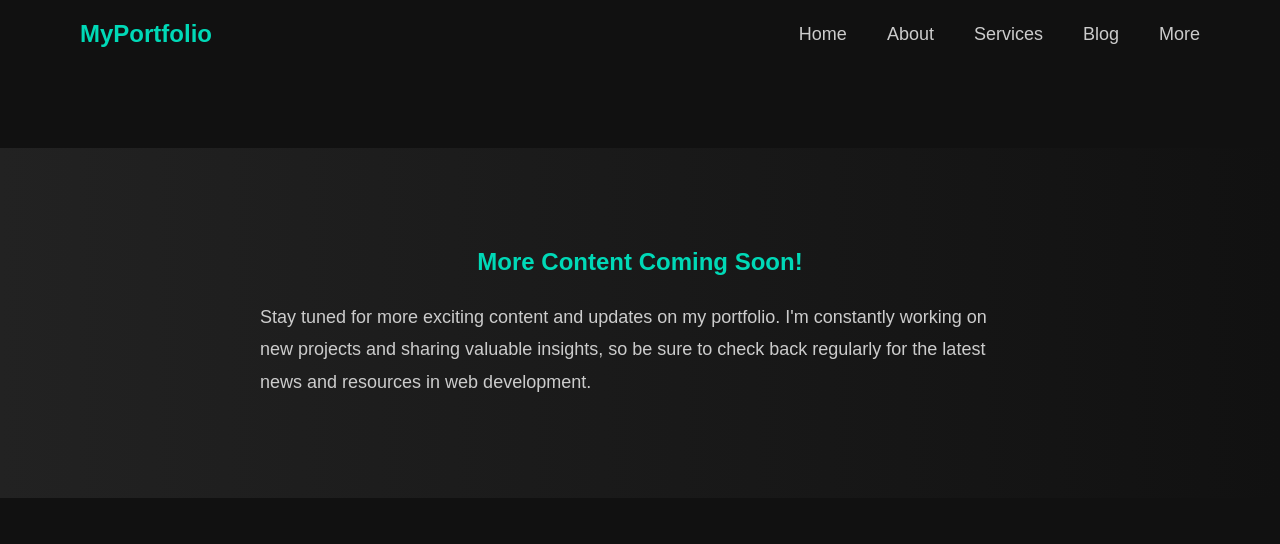
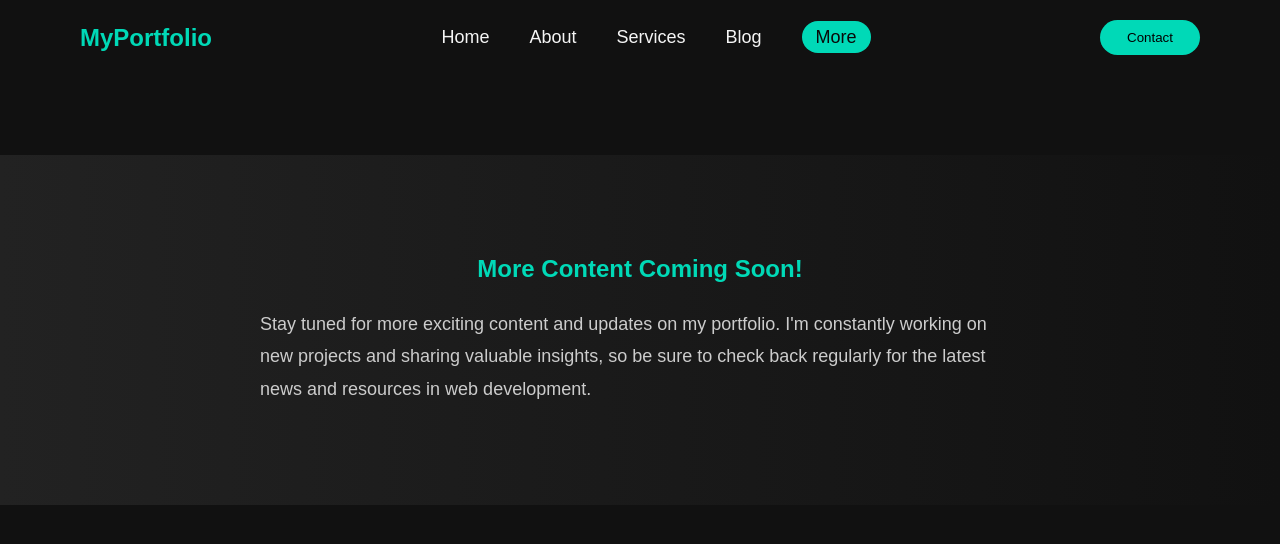
Before and after one commit to nishanttripathi0061-hub/portfolio, a plain HTML site: page more.html in a window 1280 px wide. Drawn offline with Linux system fonts and the light colour scheme.

Commit message:
add some js

```diff
--- a/more.html
+++ b/more.html
@@ -8,19 +8,20 @@
 </head>
 <body>
 
-     <nav>
+    <nav>
         <div class="logo">MyPortfolio</div>
 
-        <ul>
-            <a href="index.html"><li>Home</li></a>
-            <a href="about.html"><li>About</li></a>
-            <a href="services.html"><li>Services</li></a>
-            <a href="blog.html"><li>Blog</li></a>
-            <a href="more.html"><li>More</li></a>
-        </ul>
+            <ul>
+                <li><a href="index.html">Home</a></li>
+                <li><a href="about.html">About</a></li>
+                <li><a href="services.html">Services</a></li>
+                <li><a href="blog.html">Blog</a></li>
+                <li><a href="more.html">More</a></li>
+            </ul>
 
+        <button class="contact-btn">Contact</button>
+    </nav>
 
-    </nav>
 
 
     <section class="more-section">
@@ -32,6 +33,6 @@
     </section>
 
 
-
+ <script src="script.js"></script>
 </body>
 </html>
--- /dev/null
+++ b/script.js
@@ -0,0 +1,11 @@
+let pageName = window.location.pathname.split("/").pop();
+let navLinks = document.querySelectorAll("nav a");
+navLinks.forEach(link => {
+    if (link.getAttribute("href") === pageName) {
+        link.classList.add("active");
+    } else {
+        link.classList.remove("active");
+    }
+    console.log(link.getAttribute("href"), pageName);
+
+});
--- a/style.css
+++ b/style.css
@@ -27,7 +27,13 @@ nav ul {
     list-style: none;
 
     gap: 40px;
+
+
 }
+nav a {
+    transition: all 0.3s ease;
+}
+
 
 nav ul li {
     cursor: pointer;
@@ -38,7 +44,7 @@ nav ul li {
 
 nav ul a{
     text-decoration: none;
-    color: inherit;
+    color: whitesmoke;
 }
 
 nav ul li:hover{
@@ -340,3 +346,14 @@ nav ul li:hover{
 
 
 }
+
+nav a.active {
+    background: #00d9b7;
+    color: rgb(9, 9, 9);
+    padding: 6px 14px;
+    border-radius: 20px;
+
+
+
+
+}
```
Also changed, not shown: about.html (+3 -1 lines), blog.html (+10 -9 lines), index.html (+10 -9 lines), services.html (+10 -9 lines).
